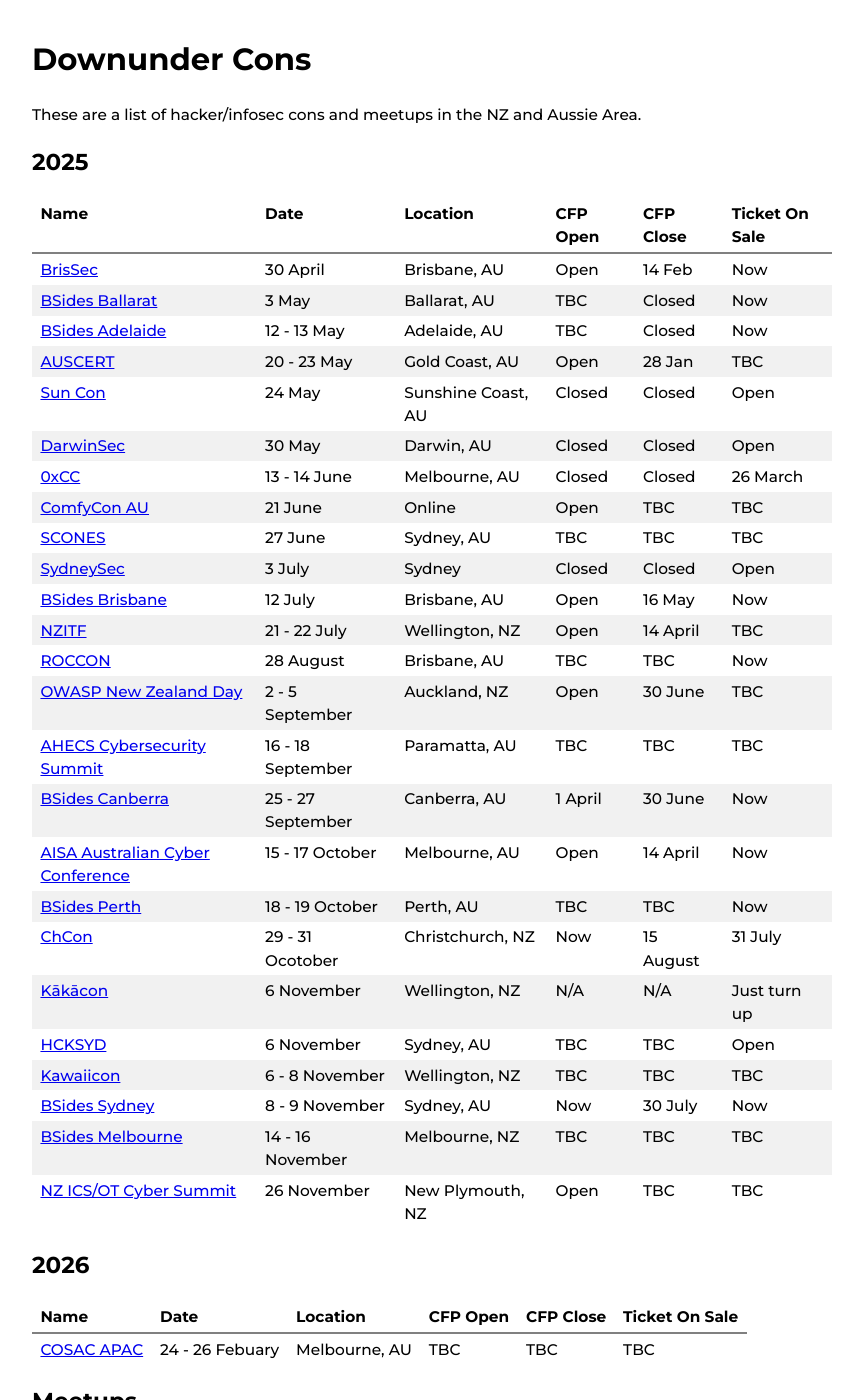
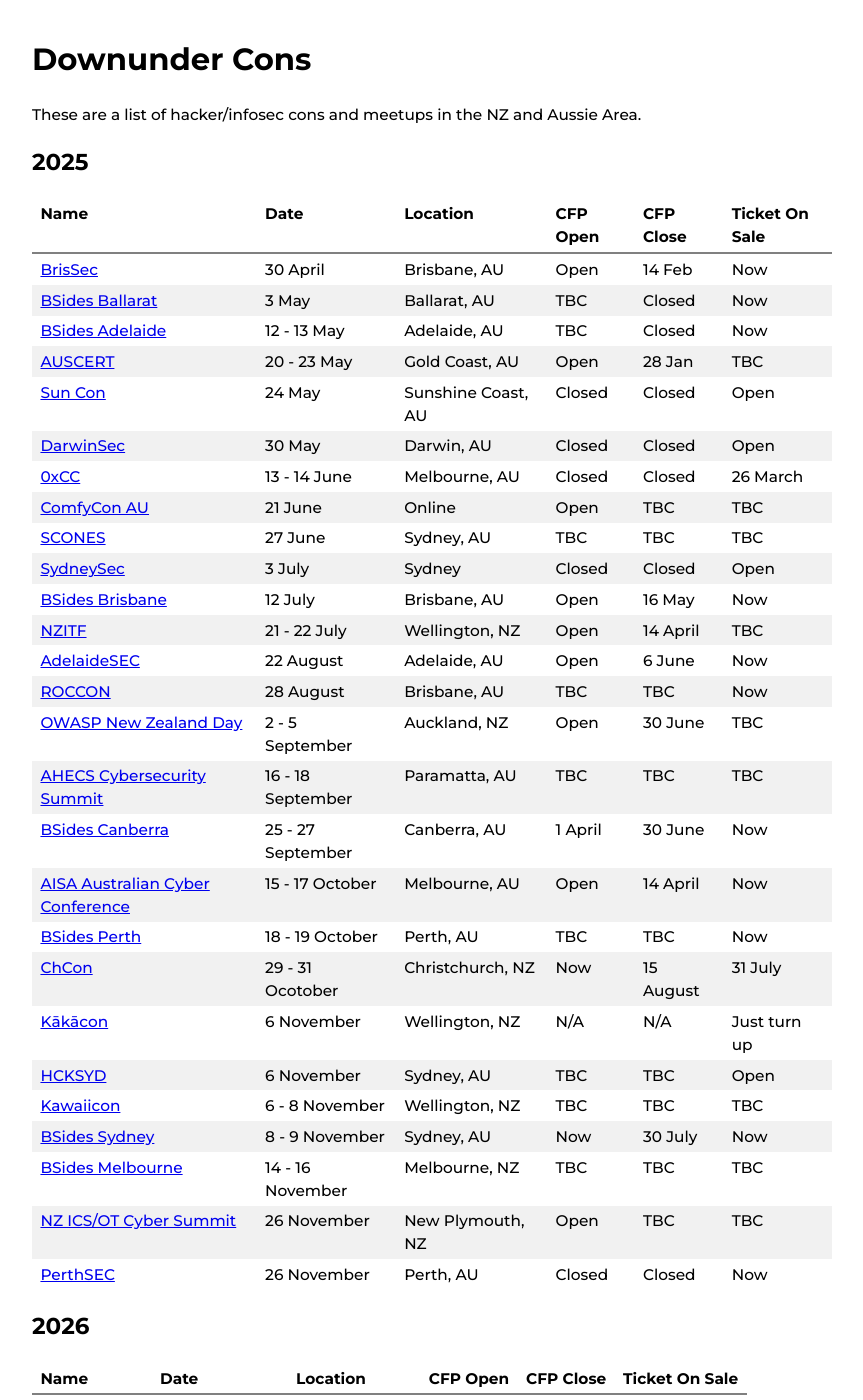
Before and after one commit to nzkarit/downundercons, a Jekyll site: the page built from index.markdown, in a window 1280 px wide and 1400 px high. Shown: the whole window, without its empty margins (208-1071 px from the left). Built offline with Jekyll 4.4.1, drawn with Linux system fonts in a browser that asks for light colours.

Commit message:
Update index.markdown

```diff
--- a/index.markdown
+++ b/index.markdown
@@ -21,6 +21,7 @@ These are a list of hacker/infosec cons and meetups in the NZ and Aussie Area.
 | [SydneySec](https://aisasecuritydays.com.au/sydneysec) | 3 July | Sydney | Closed | Closed | Open |
 | [BSides Brisbane](https://bsidesbrisbane.com/) | 12 July | Brisbane, AU | Open | 16 May | Now |
 | [NZITF](https://nzitf.org.nz/conference-details) | 21 - 22 July | Wellington, NZ | Open | 14 April | TBC |
+| [AdelaideSEC](https://aisasecuritydays.com.au/adelaidesec) | 22 August | Adelaide, AU | Open | 6 June | Now |
 | [ROCCON](https://www.realmsofcyber.com/) | 28 August | Brisbane, AU | TBC | TBC | Now |
 | [OWASP New Zealand Day](https://appsec.org.nz/conference/) | 2 - 5 September | Auckland, NZ | Open | 30 June | TBC |
 | [AHECS Cybersecurity Summit](https://www.ahecs.edu.au/events/ahecs-2025-cybersecurity-summit/) | 16 - 18 September | Paramatta, AU | TBC | TBC | TBC |
@@ -34,6 +35,7 @@ These are a list of hacker/infosec cons and meetups in the NZ and Aussie Area.
 | [BSides Sydney](https://www.bsides.sydney/) | 8 - 9 November | Sydney, AU | Now | 30 July | Now |
 | [BSides Melbourne](https://www.bsidesmelbourne.com/) | 14 - 16 November | Melbourne, NZ | TBC | TBC | TBC |
 | [NZ ICS/OT Cyber Summit](https://icscyber.org.nz/) | 26 November | New Plymouth, NZ | Open | TBC | TBC |
+| [PerthSEC](https://aisasecuritydays.com.au/perthsec) | 26 November | Perth, AU | Closed | Closed | Now |
 
 ## 2026
 
```
